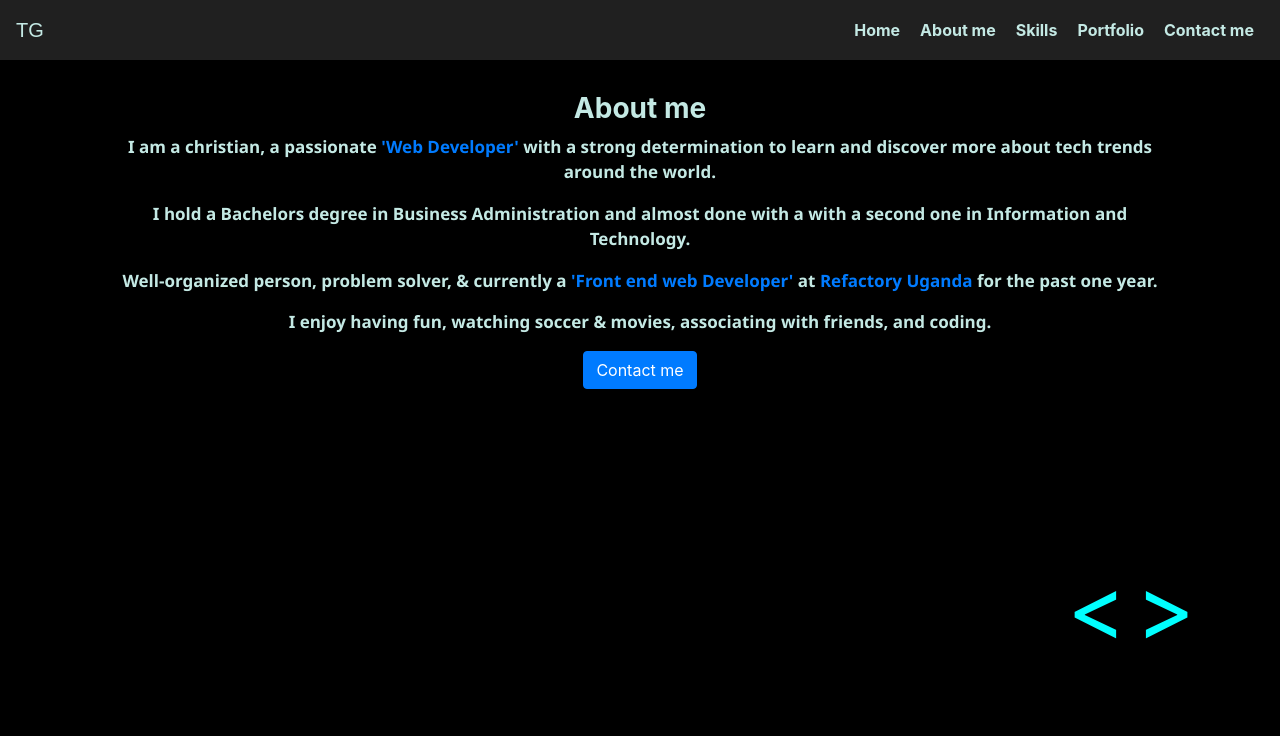
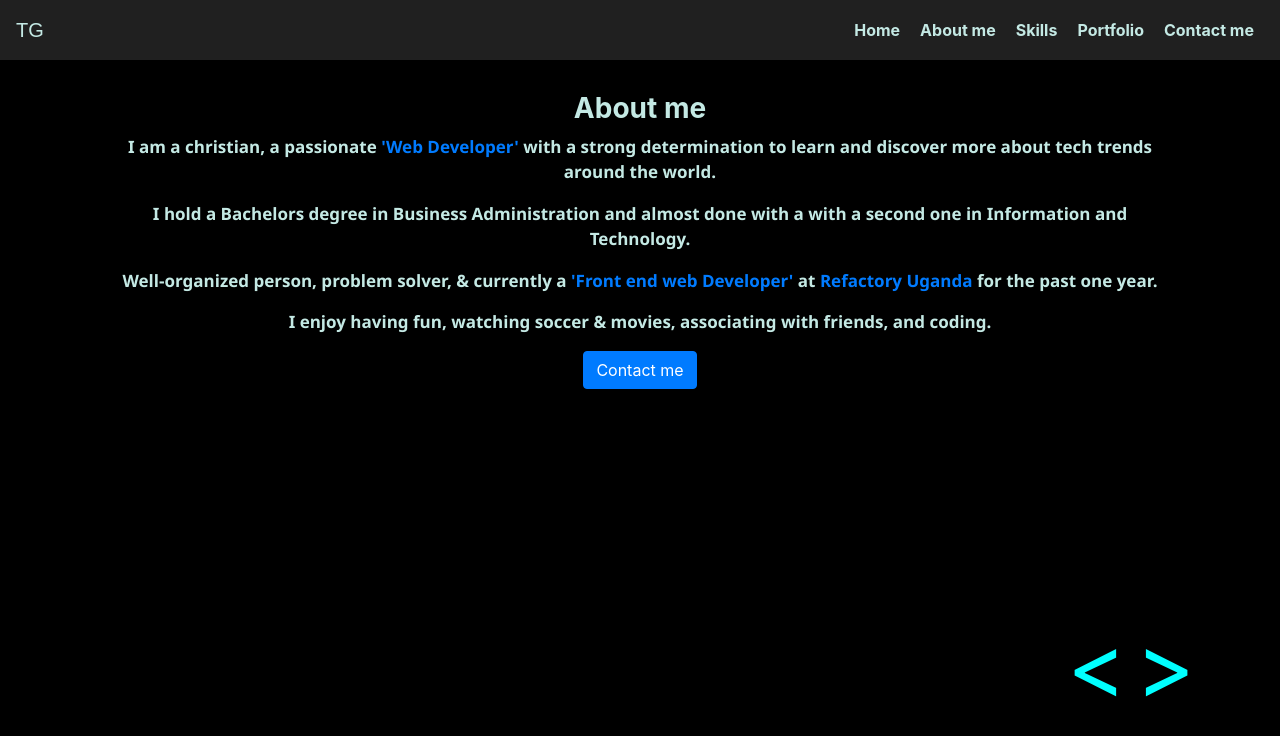
Before and after one commit to tusimegod123/tusimegodwin, a React (Create React App) app: page /about in a window 1280 px wide. Shown: the top 736 px of the page. Built offline with nearby package versions, Linux system fonts and the light colour scheme.

Commit message:
Modify and add new files

```diff
--- a/src/about.css
+++ b/src/about.css
@@ -40,7 +40,7 @@ color: aqua;
 color: aqua;
 }
 #next1{
-margin-top: -110px;
+margin-top: -100px;
 text-align: right;
 }
 #next11{
--- a/src/components/About.js
+++ b/src/components/About.js
@@ -44,7 +44,7 @@ export default function About() {
           </motion.div>
         </div>
       </div>
-
+      <br></br><br></br>
       <div className="container">
         <motion.div className="row">
           <div className="col-md-12" id="next1">
@@ -55,7 +55,8 @@ export default function About() {
               id="next"
             >
               {"<"}
-            </motion.a> &nbsp;
+            </motion.a>{" "}
+            &nbsp;
             <motion.a
               whileHover={{ scale: 1.1 }}
               transition={transition}
```
